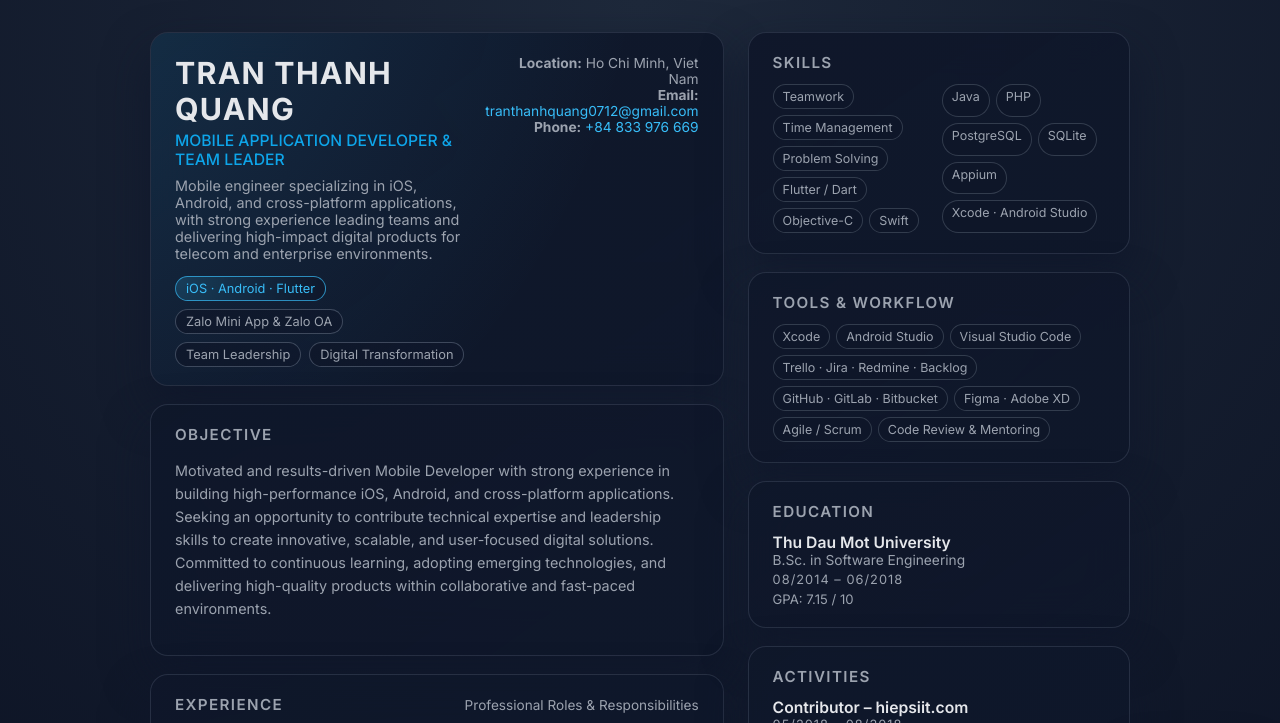
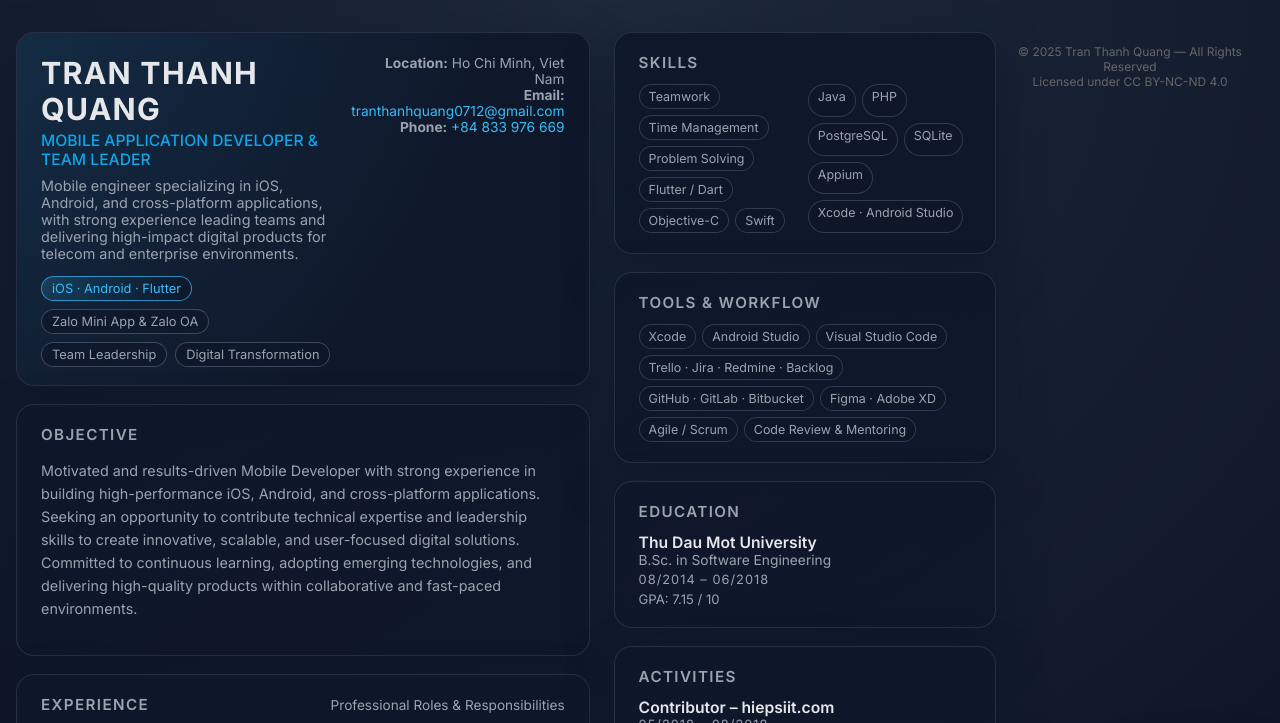
Before and after one commit to tranthanhquang/tranthanhquang-resume, a plain HTML site: page tranthanhquangresume.html in a window 1280 px wide. Shown: the top 723 px of the page. Drawn offline with Linux system fonts and the light colour scheme.

Commit message:
Update tranthanhquangresume.html

```diff
--- a/tranthanhquangresume.html
+++ b/tranthanhquangresume.html
@@ -790,4 +790,10 @@
     Export PDF
   </button>
 </body>
+  <footer>
+  <p style="text-align:center; font-size:12px; color:#666;">
+    © 2025 Tran Thanh Quang — All Rights Reserved<br>
+    Licensed under CC BY-NC-ND 4.0
+  </p>
+</footer>
 </html>
```
